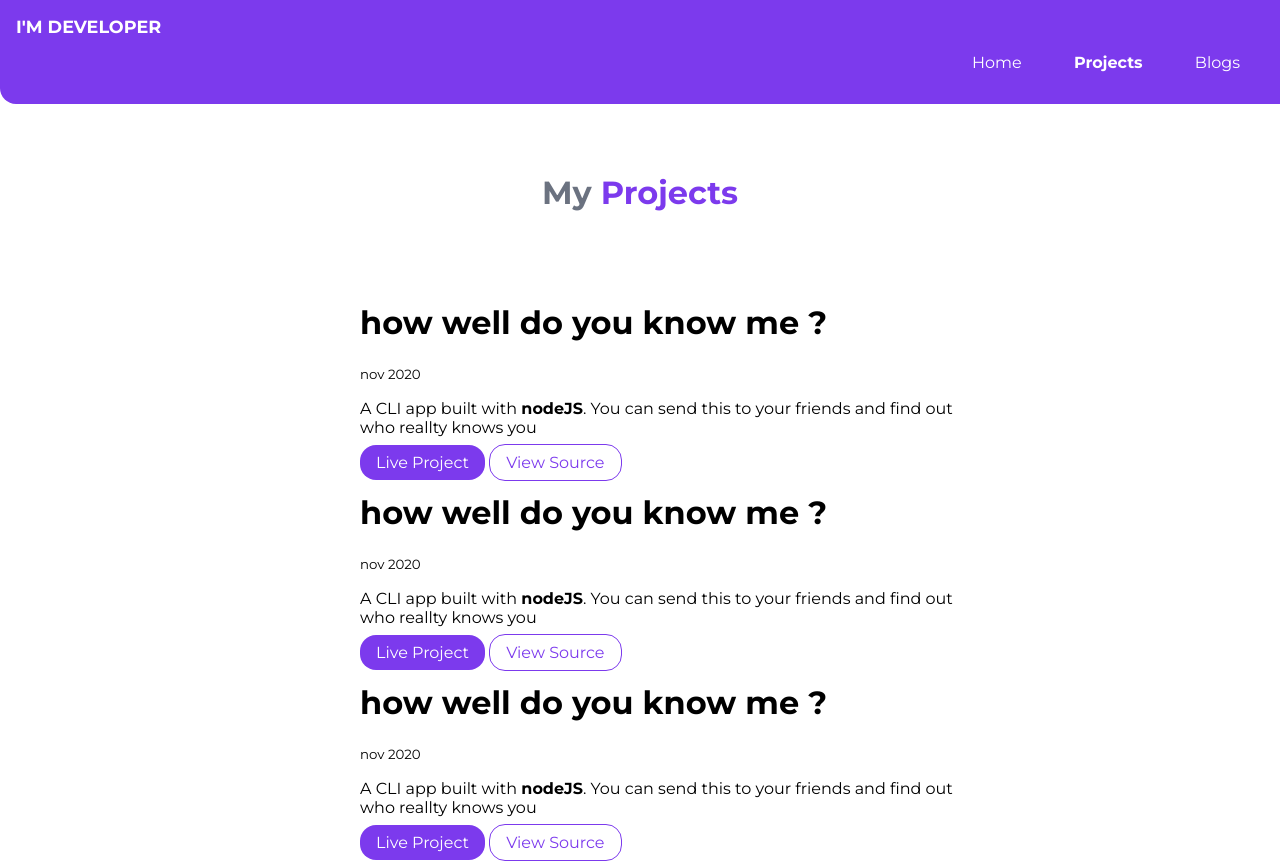
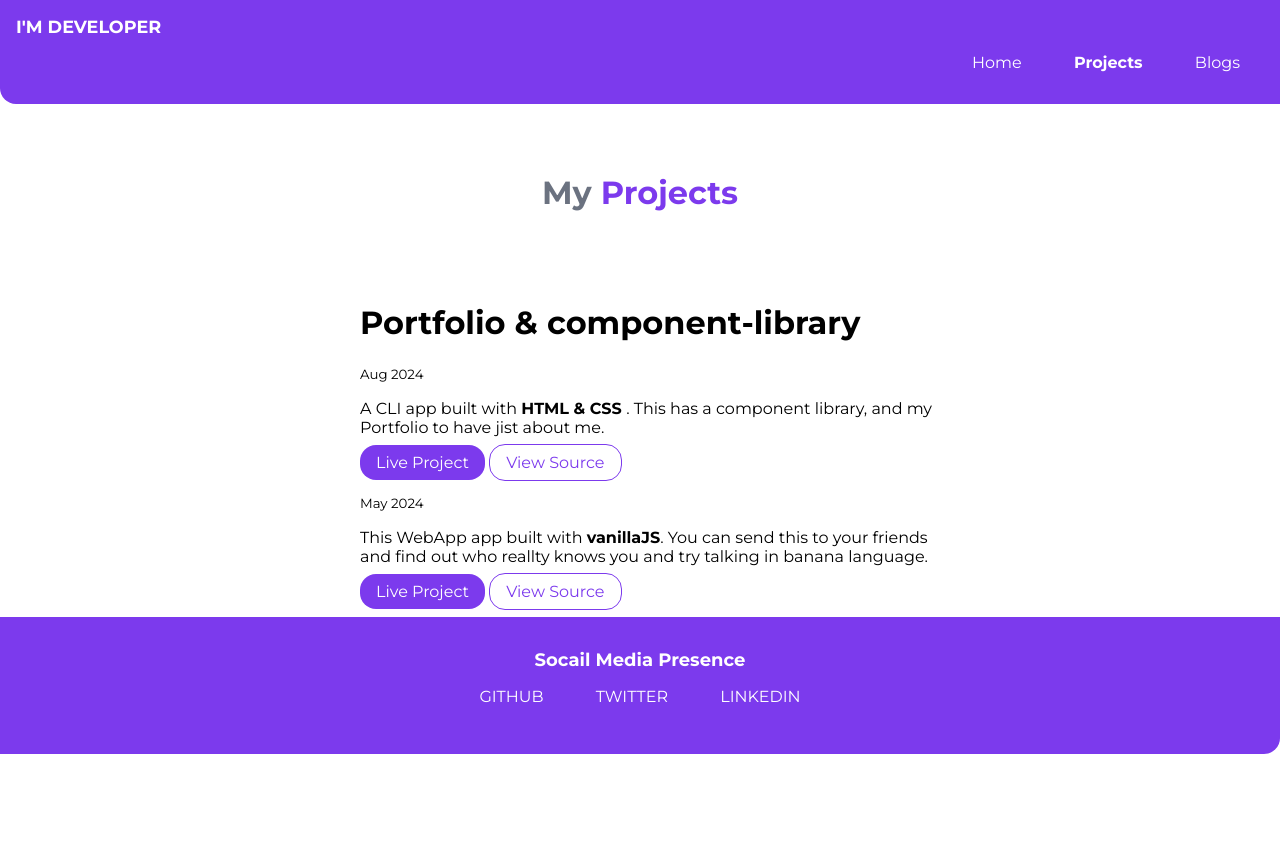
Before and after one commit to sachpreet71/component-library, a plain HTML site: page project.html in a window 1280 px wide. Shown: the top 864 px of the page. After the commit the page ends 800 px from the top, so only its background shows below. Drawn offline with Linux system fonts and the light colour scheme.

Commit message:
refactoring the projects

```diff
--- a/project.html
+++ b/project.html
@@ -33,17 +33,29 @@
   <ul class="list-non-bullet">
     <li>
       <div class="container container-center">
-        <h1>how well do you know me ?</h1>
-        <small>nov 2020</small>
+        <h1>Portfolio & component-library </h1>
+        <small>Aug 2024</small>
         <p>
-          A CLI app built with <strong>nodeJS</strong>. You can send this to
-          your friends and find out who reallty knows you
+          A CLI app built with <strong>HTML & CSS </strong>.
+          This has a component library, and my Portfolio to have jist about me.
         </p>
-        <a class="link link-primary" href="http://repl.it/@tanaypratap">Live Project</a>
-        <a class="link link-secondary" href="http://github.com/tanaypratap">View Source</a>
+        <a class="link link-primary" href="https://portfolio-component-library-sach.netlify.app/">Live Project</a>
+        <a class="link link-secondary" href="https://github.com/sachpreet71/component-library">View Source</a>
       </div>
     </li>
     <li>
+      <div class="container container-center">
+        <h1></h1>
+        <small>May 2024</small>
+        <p>
+          This WebApp app built with <strong>vanillaJS</strong>. You can send this to
+          your friends and find out who reallty knows you and try talking in banana language.
+        </p>
+        <a class="link link-primary" href="https://talking-tales.netlify.app/">Live Project</a>
+        <a class="link link-secondary" href="https://github.com/sachpreet71/web-banana-speal">View Source</a>
+      </div>
+    </li>
+    <!-- <li>
       <div class="container container-center">
         <h1>how well do you know me ?</h1>
         <small>nov 2020</small>
@@ -54,19 +66,7 @@
         <a class="link link-primary" href="http://repl.it/@tanaypratap">Live Project</a>
         <a class="link link-secondary" href="http://github.com/tanaypratap">View Source</a>
       </div>
-    </li>
-    <li>
-      <div class="container container-center">
-        <h1>how well do you know me ?</h1>
-        <small>nov 2020</small>
-        <p>
-          A CLI app built with <strong>nodeJS</strong>. You can send this to
-          your friends and find out who reallty knows you
-        </p>
-        <a class="link link-primary" href="http://repl.it/@tanaypratap">Live Project</a>
-        <a class="link link-secondary" href="http://github.com/tanaypratap">View Source</a>
-      </div>
-    </li>
+    </li> -->
   </ul>
 
   <footer class="footer container">
```
